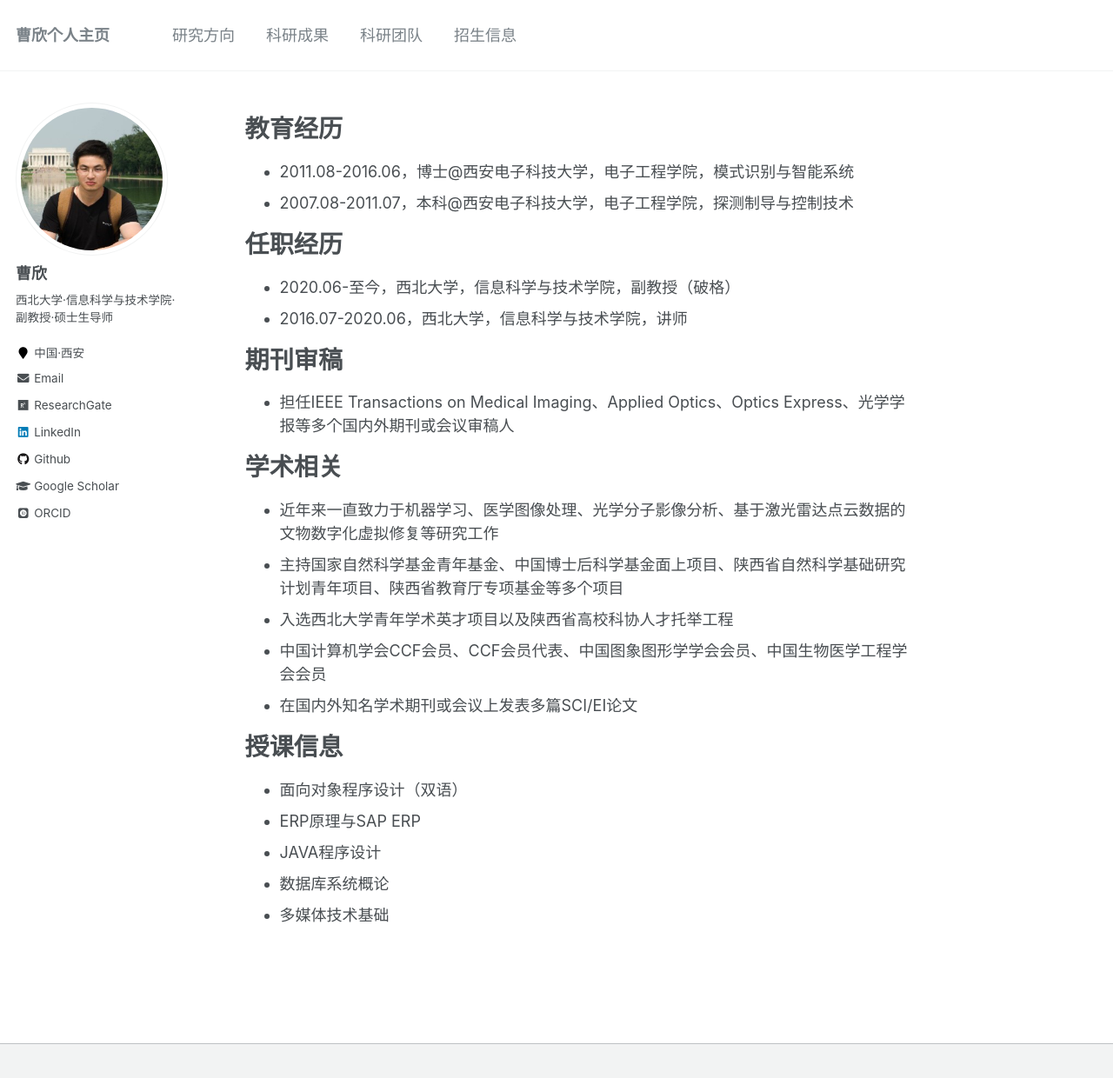
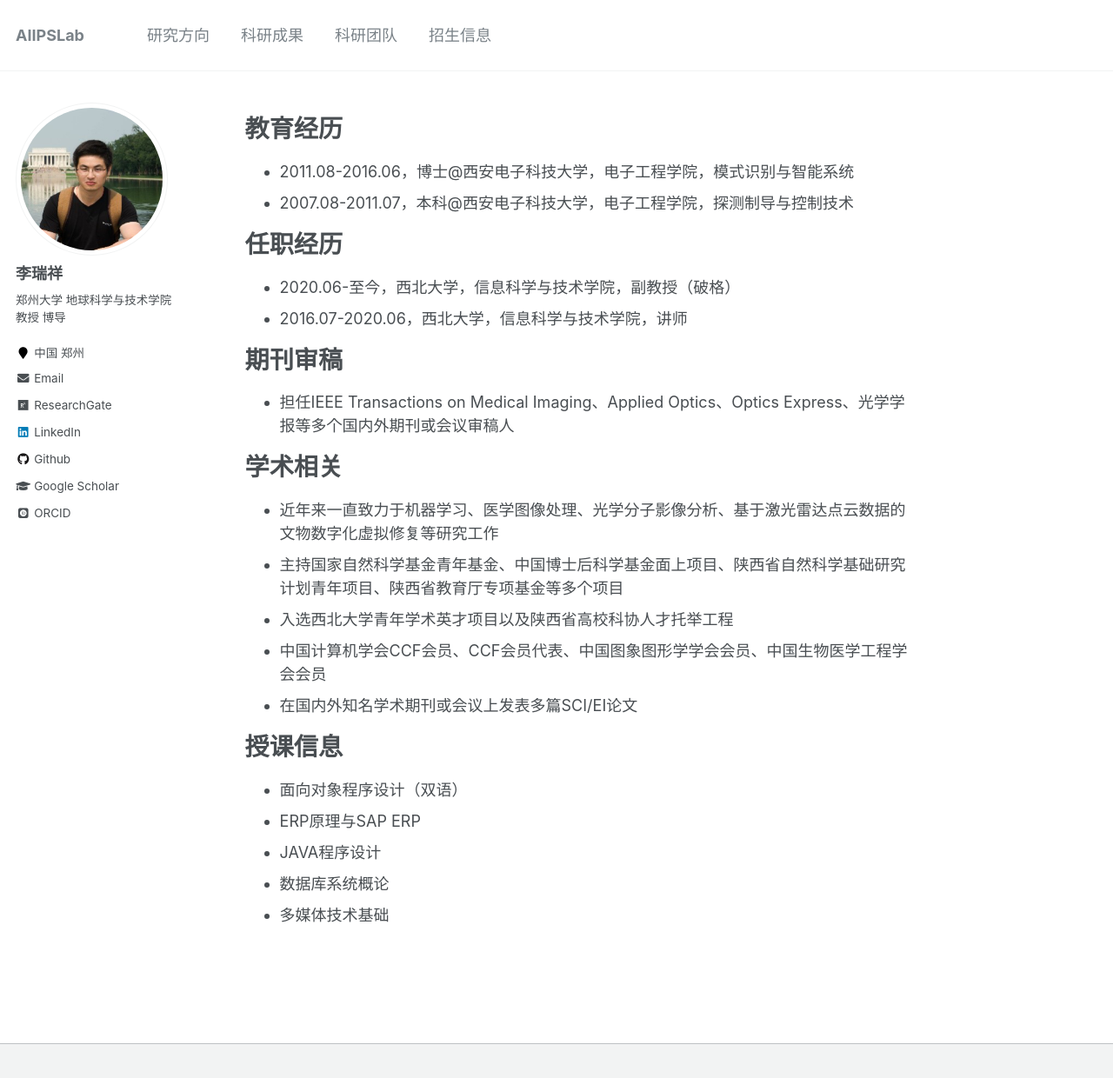
Before and after one commit to aiipslab/aiipslab.github.io, a Jekyll site: the page built from _pages/about.md, in a window 1280 px wide and 1273 px high. Shown: the top 1240 px of the window at 87% size. Built offline with Jekyll 4.4.1, drawn with Linux system fonts in a browser that asks for light colours; some web fonts are replaced.

Commit message:
Update _config.yml

```diff
--- a/_config.yml
+++ b/_config.yml
@@ -7,13 +7,13 @@
 
 # Site Settings
 locale                   : "en-US"
-title                    : "曹欣个人主页"
+title                    : "AIIPSLab"
 title_separator          : "-"
 name                     : &name " "
 description              : &description " "
-url                      : https://caoxin918.github.io
+url                      : https://aiipslab.github.io
 baseurl                  : "" # the subpath of your site, e.g. "/blog"
-repository               : "caoxin918/caoxin918.github.io"
+repository               : "aiipslab/aiipslab.github.io"
 teaser                   :  # filename of teaser fallback teaser image placed in /images/, .e.g. "500x300.png"
 breadcrumbs              : false # true, false (default)
 words_per_minute         : 160
@@ -80,14 +80,14 @@ analytics:
 
 # Site Author
 author:
-  name             : "曹欣"
+  name             : "李瑞祥"
   avatar           : "pic.png"
-  bio              : "西北大学·信息科学与技术学院·副教授·硕士生导师"
-  location         : "中国·西安"
+  bio              : "郑州大学 地球科学与技术学院 教授 博导"
+  location         : "中国 郑州"
   employer         :
   wechat           : wojiaocaoxin
   googlescholar    : "https://scholar.google.com/citations?hl=zh-CN&user=5iI5G0IAAAAJ&view_op=list_works&sortby=pubdate"
-  email            : xin_cao@163.com
+  email            : aiipslab@163.com
   researchgate     : "https://www.researchgate.net/profile/Xin-Cao-7"
   uri              :
   bitbucket        :
@@ -96,7 +96,7 @@ author:
   flickr           :
   facebook         :
   foursquare       :
-  github           : "caoxin918"
+  github           : "aiipslab"
   google_plus      :
   keybase          :
   instagram        :
```
